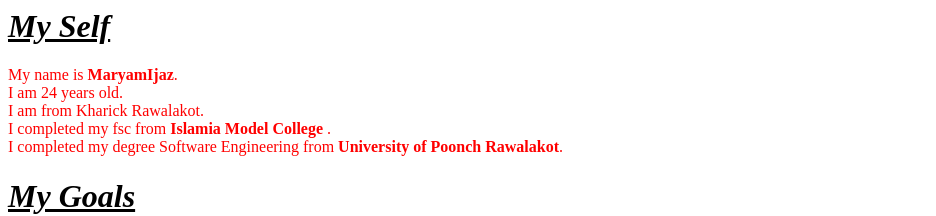
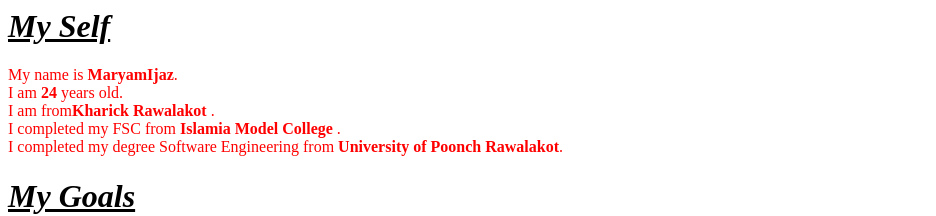
Before and after one commit to Maryamijaz12/maryamijaz, a plain HTML site: page index.html in a window 1280 px wide. Shown: the top 216 px of the page, without its empty margins (0-936 px from the left). Drawn offline with Linux system fonts and the light colour scheme.

Commit message:
creating a paragraph

```diff
--- a/index.html
+++ b/index.html
@@ -5,8 +5,8 @@
     </head>
     <body>
         <h1><I><U>My Self</U></I></h1>
-        <p style="color:red">My name is <b>MaryamIjaz</b>. <br>I am 24 years old.<br>I am from Kharick Rawalakot.
-            <br>I completed my fsc from <b>Islamia Model College </b>.
+        <p style="color:red">My name is <b>MaryamIjaz</b>. <br>I am <b>24</b> years old.<br>I am from<b>Kharick Rawalakot</b> .
+            <br>I completed my FSC from <b>Islamia Model College </b>.
             <br>I completed my degree Software
             Engineering from <b>University of Poonch Rawalakot</b>.<br>
               </p>
```
